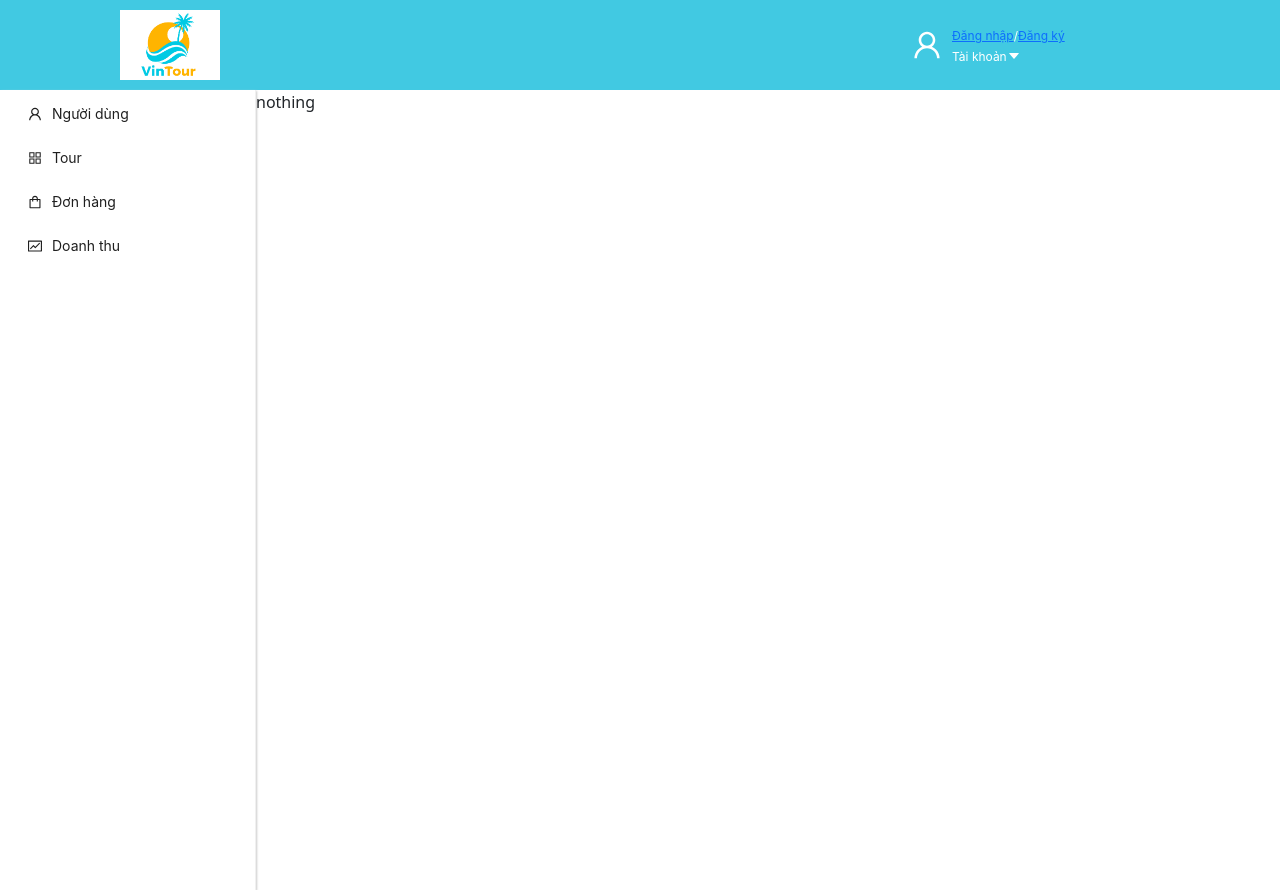
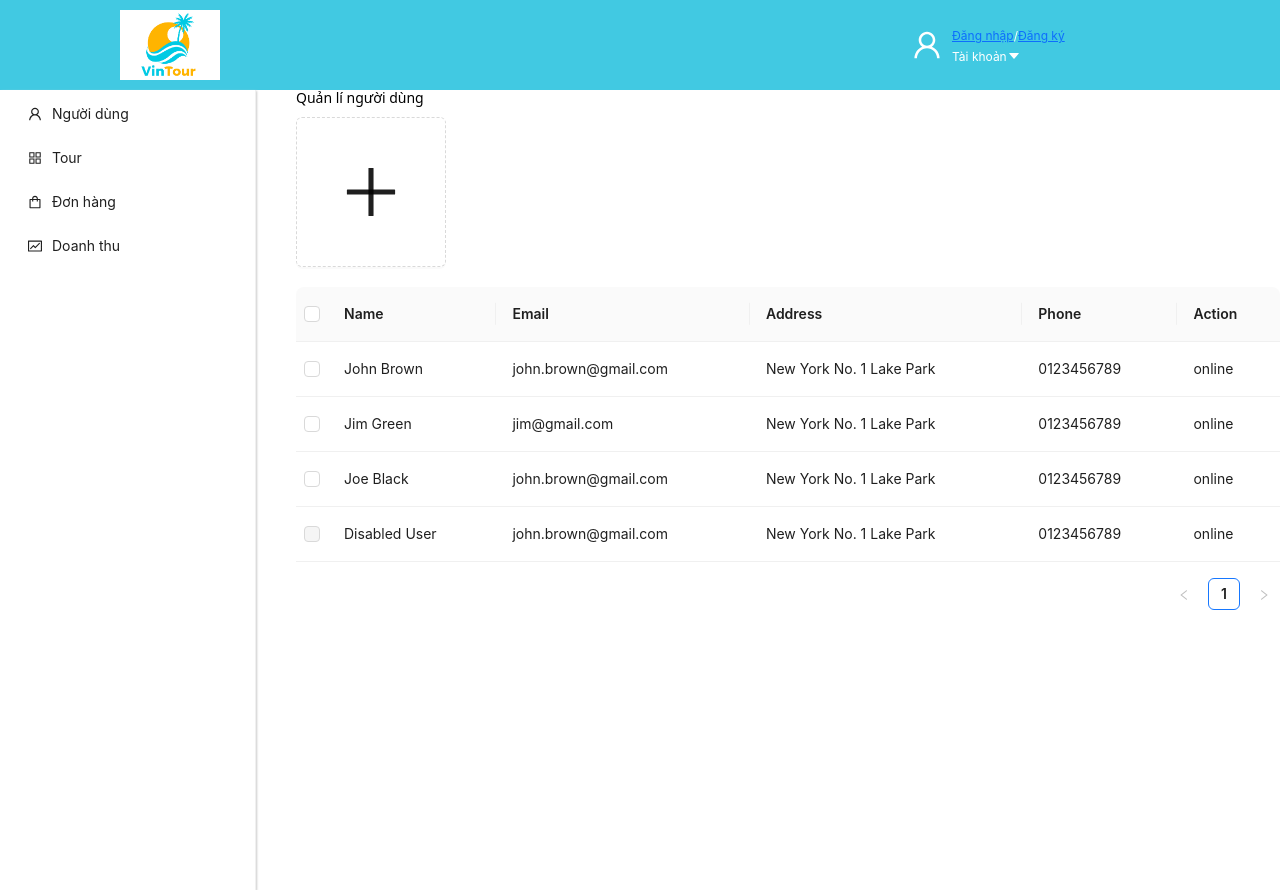
Before and after one commit to vukiman1/VinTourApp, a React (Create React App) app in the folder frontend/: page /admin in a window 1280 px wide. Built offline with nearby package versions, Linux system fonts and the light colour scheme; a web font is replaced by a local one.

Commit message:
Hung push

```diff
--- a/frontend/src/components/Admin/AdminOrder/AdminOrder.jsx
+++ b/frontend/src/components/Admin/AdminOrder/AdminOrder.jsx
@@ -2,7 +2,7 @@ import React from "react";
 import { WrapperHeader } from "../AdminUser/style";
 import { Button } from "antd";
 import { PlusOutlined } from "@ant-design/icons";
-import TableComponent from "../TableComponent/TableComponent";
+import TourTableComponent from "../TableComponent/TourTableComponent";
 
 const AdminOrder = () => {
   return (
@@ -21,7 +21,7 @@ const AdminOrder = () => {
         </Button>
       </div>
       <div style={{ marginTop: "20px" }}>
-        <TableComponent />
+        <TourTableComponent />
       </div>
     </div>
   );
--- a/frontend/src/components/Admin/AdminRevenue/AdminRevenue.jsx
+++ b/frontend/src/components/Admin/AdminRevenue/AdminRevenue.jsx
@@ -2,7 +2,8 @@ import React from "react";
 import { WrapperHeader } from "../AdminUser/style";
 import { Button } from "antd";
 import { PlusOutlined } from "@ant-design/icons";
-import TableComponent from "../TableComponent/TableComponent";
+import TourTableComponent from "../TableComponent/TourTableComponent";
+
 const AdminRevenue = () => {
   return (
     <div style={{ marginLeft: "40px" }}>
@@ -20,7 +21,7 @@ const AdminRevenue = () => {
         </Button>
       </div>
       <div style={{ marginTop: "20px" }}>
-        <TableComponent />
+        <TourTableComponent />
       </div>
     </div>
   );
--- a/frontend/src/components/Admin/AdminTour/AdminTour.jsx
+++ b/frontend/src/components/Admin/AdminTour/AdminTour.jsx
@@ -2,7 +2,7 @@ import React from "react";
 import { WrapperHeader } from "../AdminUser/style";
 import { Button } from "antd";
 import { PlusOutlined } from "@ant-design/icons";
-import TableComponent from "../TableComponent/TableComponent";
+import TourTableComponent from "../TableComponent/TourTableComponent";
 const AdminTour = () => {
   return (
     <div style={{ marginLeft: "40px" }}>
@@ -20,7 +20,7 @@ const AdminTour = () => {
         </Button>
       </div>
       <div style={{ marginTop: "20px" }}>
-        <TableComponent />
+        <TourTableComponent />
       </div>
     </div>
   );
--- a/frontend/src/components/Admin/AdminUser/AdminUser.jsx
+++ b/frontend/src/components/Admin/AdminUser/AdminUser.jsx
@@ -1,9 +1,43 @@
-import React from "react";
 import { WrapperHeader } from "./style";
-import { Button } from "antd";
+
 import { PlusOutlined } from "@ant-design/icons";
-import TableComponent from "../TableComponent/TableComponent";
+import TableComponent from "../TableComponent/UserTableComponent";
+import React, { useState } from "react";
+import {
+  Button,
+  Modal,
+  Checkbox,
+  DatePicker,
+  Form,
+  Input,
+  Radio,
+  Select,
+  Upload,
+} from "antd";
 const AdminUser = () => {
+  const { RangePicker } = DatePicker;
+  const { TextArea } = Input;
+  const normFile = (e) => {
+    if (Array.isArray(e)) {
+      return e;
+    }
+    return e?.fileList;
+  };
+
+  const [isModalOpen, setIsModalOpen] = useState(false);
+
+  const showModal = () => {
+    setIsModalOpen(true);
+  };
+
+  const handleOk = () => {
+    setIsModalOpen(false);
+  };
+
+  const handleCancel = () => {
+    setIsModalOpen(false);
+  };
+  const [componentDisabled, setComponentDisabled] = useState(true);
   return (
     <div style={{ marginLeft: "40px" }}>
       <WrapperHeader>Quản lí người dùng</WrapperHeader>
@@ -15,6 +49,7 @@ const AdminUser = () => {
             borderRadius: "6px",
             borderStyle: "dashed",
           }}
+          onClick={showModal}
         >
           <PlusOutlined style={{ fontSize: "60px" }} />
         </Button>
@@ -22,6 +57,92 @@ const AdminUser = () => {
       <div style={{ marginTop: "20px" }}>
         <TableComponent />
       </div>
+      <Modal
+        title="Thêm người dùng"
+        open={isModalOpen}
+        onOk={handleOk}
+        onCancel={handleCancel}
+      >
+        <Checkbox
+          checked={componentDisabled}
+          onChange={(e) => setComponentDisabled(e.target.checked)}
+        >
+          Form disabled
+        </Checkbox>
+        <Form
+          labelCol={{
+            span: 4,
+          }}
+          wrapperCol={{
+            span: 14,
+          }}
+          layout="horizontal"
+          disabled={componentDisabled}
+          style={{
+            maxWidth: 600,
+          }}
+        >
+          <Form.Item label="Name">
+            <Input />
+          </Form.Item>
+          <Form.Item label="Gentle">
+            <Radio.Group>
+              <Radio value="Nam"> Male </Radio>
+              <Radio value="Nữ"> Female </Radio>
+            </Radio.Group>
+          </Form.Item>
+          <Form.Item label="Email">
+            <Input />
+          </Form.Item>
+          <Form.Item label="Phone">
+            <Input />
+          </Form.Item>
+          <Form.Item label="Address">
+            <Input />
+          </Form.Item>
+          <Form.Item label="Select">
+            <Select>
+              <Select.Option value="demo">Demo</Select.Option>
+            </Select>
+          </Form.Item>
+
+          <Form.Item label="DatePicker">
+            <DatePicker />
+          </Form.Item>
+          <Form.Item label="RangePicker">
+            <RangePicker />
+          </Form.Item>
+
+          <Form.Item label="TextArea">
+            <TextArea rows={4} />
+          </Form.Item>
+
+          <Form.Item
+            label="Upload"
+            valuePropName="fileList"
+            getValueFromEvent={normFile}
+          >
+            <Upload action="/upload.do" listType="picture-card">
+              <button
+                style={{
+                  border: 0,
+                  background: "none",
+                }}
+                type="button"
+              >
+                <PlusOutlined />
+                <div
+                  style={{
+                    marginTop: 8,
+                  }}
+                >
+                  Upload
+                </div>
+              </button>
+            </Upload>
+          </Form.Item>
+        </Form>
+      </Modal>
     </div>
   );
 };
--- /dev/null
+++ b/frontend/src/components/Admin/TableComponent/UserTableComponent.jsx
@@ -0,0 +1,90 @@
+import React from "react";
+import { Table } from "antd";
+const TableComponent = (props) => {
+  const { selectionType = "checkbox" } = props;
+  const columns = [
+    {
+      title: "Name",
+      dataIndex: "name",
+      render: (text) => <a>{text}</a>,
+    },
+    {
+      title: "Email",
+      dataIndex: "email",
+    },
+    {
+      title: "Address",
+      dataIndex: "address",
+    },
+    {
+      title: "Phone",
+      dataIndex: "phone",
+    },
+    {
+      title: "Action",
+      dataIndex: "action",
+    },
+  ];
+  const data = [
+    {
+      key: "1",
+      name: "John Brown",
+      email: "john.brown@gmail.com",
+      address: "New York No. 1 Lake Park",
+      phone: "0123456789",
+      action: "online",
+    },
+    {
+      key: "2",
+      name: "Jim Green",
+      email: "jim@gmail.com",
+      address: "New York No. 1 Lake Park",
+      phone: "0123456789",
+      action: "online",
+    },
+    {
+      key: "3",
+      name: "Joe Black",
+      email: "john.brown@gmail.com",
+      address: "New York No. 1 Lake Park",
+      phone: "0123456789",
+      action: "online",
+    },
+    {
+      key: "4",
+      name: "Disabled User",
+      email: "john.brown@gmail.com",
+      address: "New York No. 1 Lake Park",
+      phone: "0123456789",
+      action: "online",
+    },
+  ];
+
+  // rowSelection object indicates the need for row selection
+  const rowSelection = {
+    onChange: (selectedRowKeys, selectedRows) => {
+      console.log(
+        `selectedRowKeys: ${selectedRowKeys}`,
+        "selectedRows: ",
+        selectedRows
+      );
+    },
+    getCheckboxProps: (record) => ({
+      disabled: record.name === "Disabled User",
+      // Column configuration not to be checked
+      name: record.name,
+    }),
+  };
+  return (
+    <Table
+      rowSelection={{
+        type: selectionType,
+        ...rowSelection,
+      }}
+      columns={columns}
+      dataSource={data}
+    />
+  );
+};
+
+export default TableComponent;
--- a/frontend/src/pages/Admin.jsx
+++ b/frontend/src/pages/Admin.jsx
@@ -53,7 +53,7 @@ const Admin = () => {
       case "4":
         return <AdminRevenue />;
       default:
-        return <div> nothing</div>;
+        return <AdminUser />;
     }
   };
   const handleOnClick = (key) => {
```
Also changed, not shown: frontend/src/components/Admin/TableComponent/TourTableComponent.jsx (renamed from frontend/src/components/Admin/TableComponent/TableComponent.jsx).
